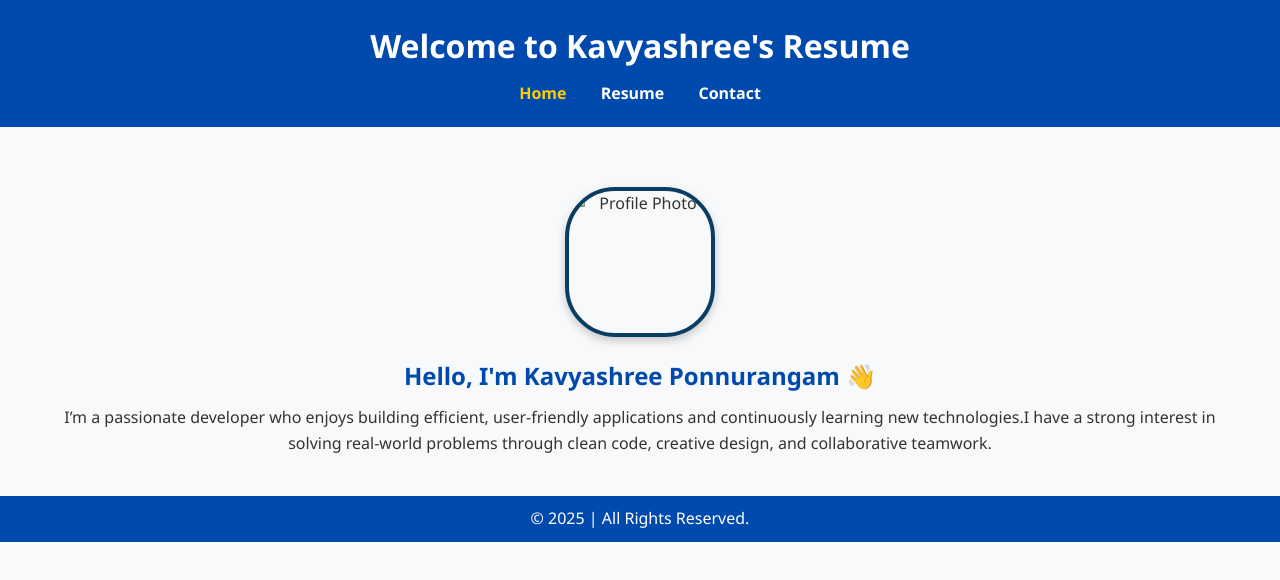
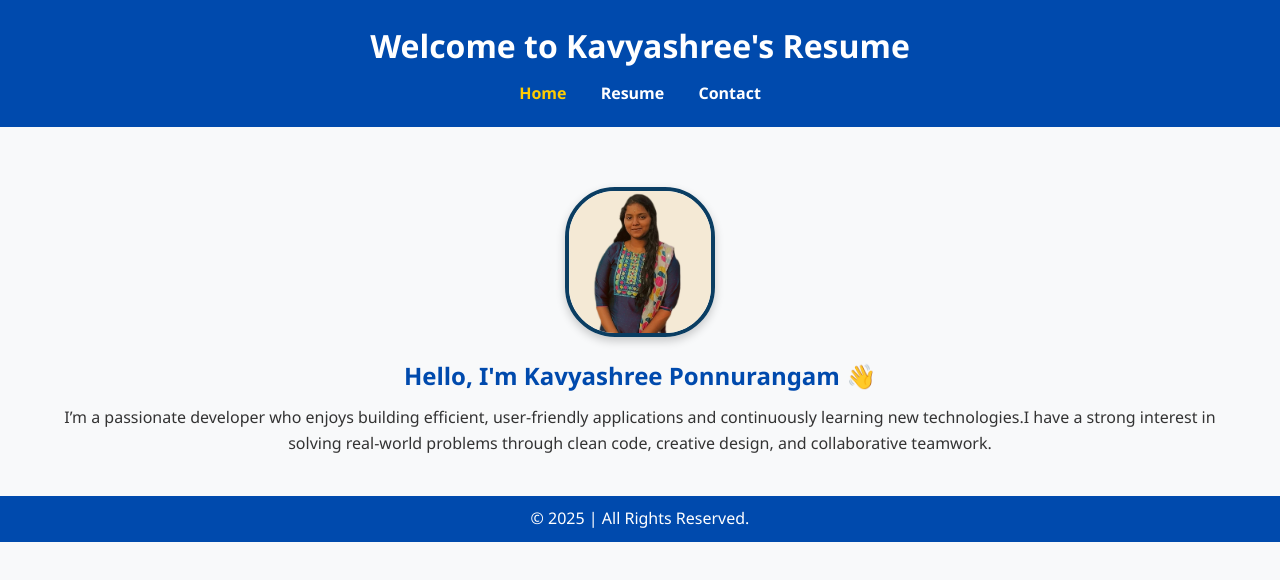
Before and after one commit to kavyaponnurangam/Resume-Website, a plain HTML site: page index.html in a window 1280 px wide. Drawn offline with nearby package versions, Linux system fonts and the light colour scheme.

Commit message:
Fix profile photo URL in index.html

```diff
--- a/index.html
+++ b/index.html
@@ -22,7 +22,7 @@
 
   <main>
     <section class="intro">
-      <img src=""alt="Profile Photo" class="profile-pic">
+      <img src="https://github.com/kavyaponnurangam/Resume-Website/blob/main/WhatsApp%20Image%202025-10-31%20at%2015.53.42_06ebc2ba.jpg"alt="Profile Photo" class="profile-pic">
       <h2>Hello, I'm Kavyashree Ponnurangam 👋</h2>
       <p><!-- Write a short professional introduction about yourself here. Example: -->
          I’m a passionate developer who enjoys building efficient, user-friendly applications and continuously learning new technologies.I have a strong interest in solving real-world problems through clean code, creative design, and collaborative teamwork.</p>
```
